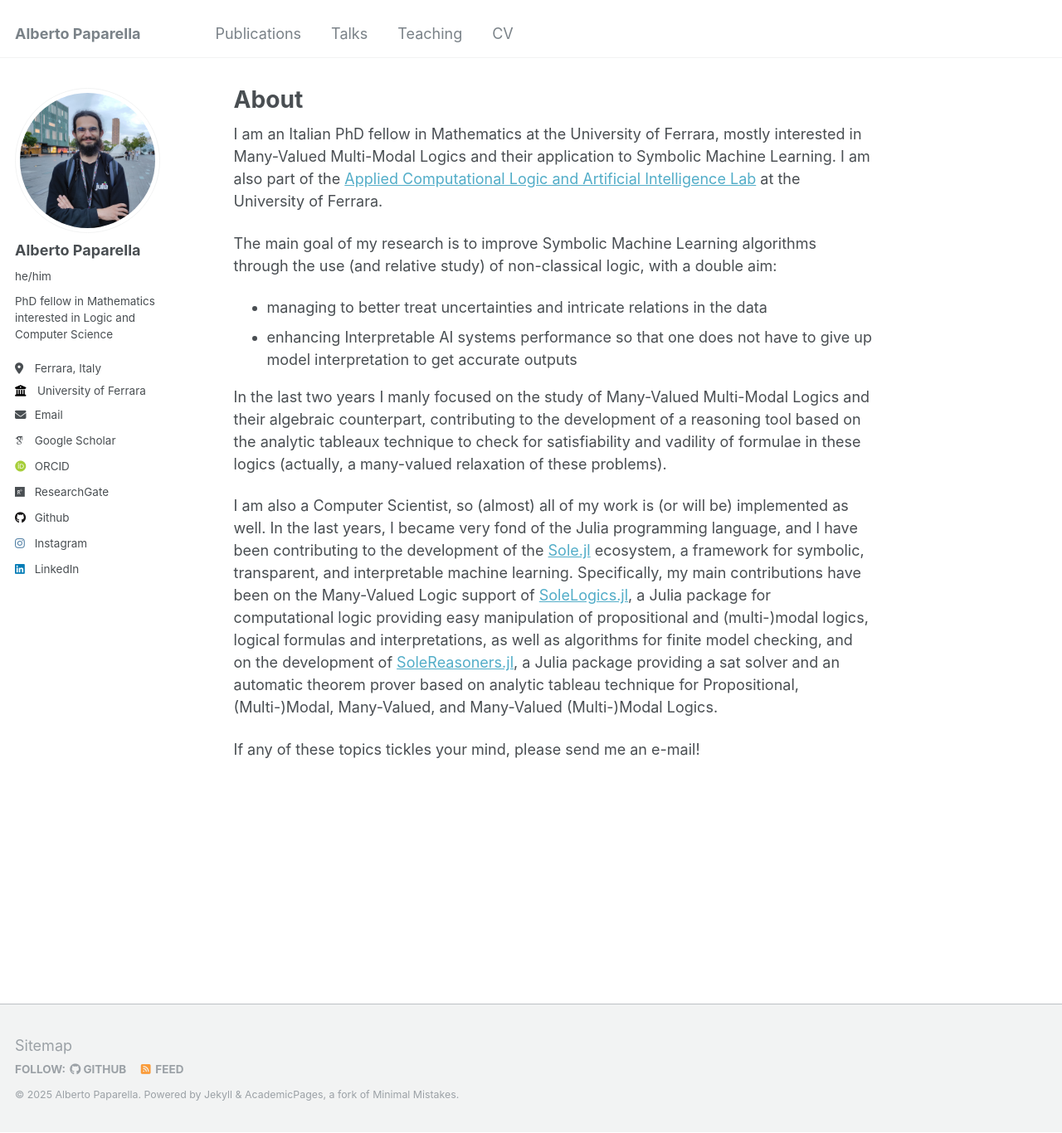
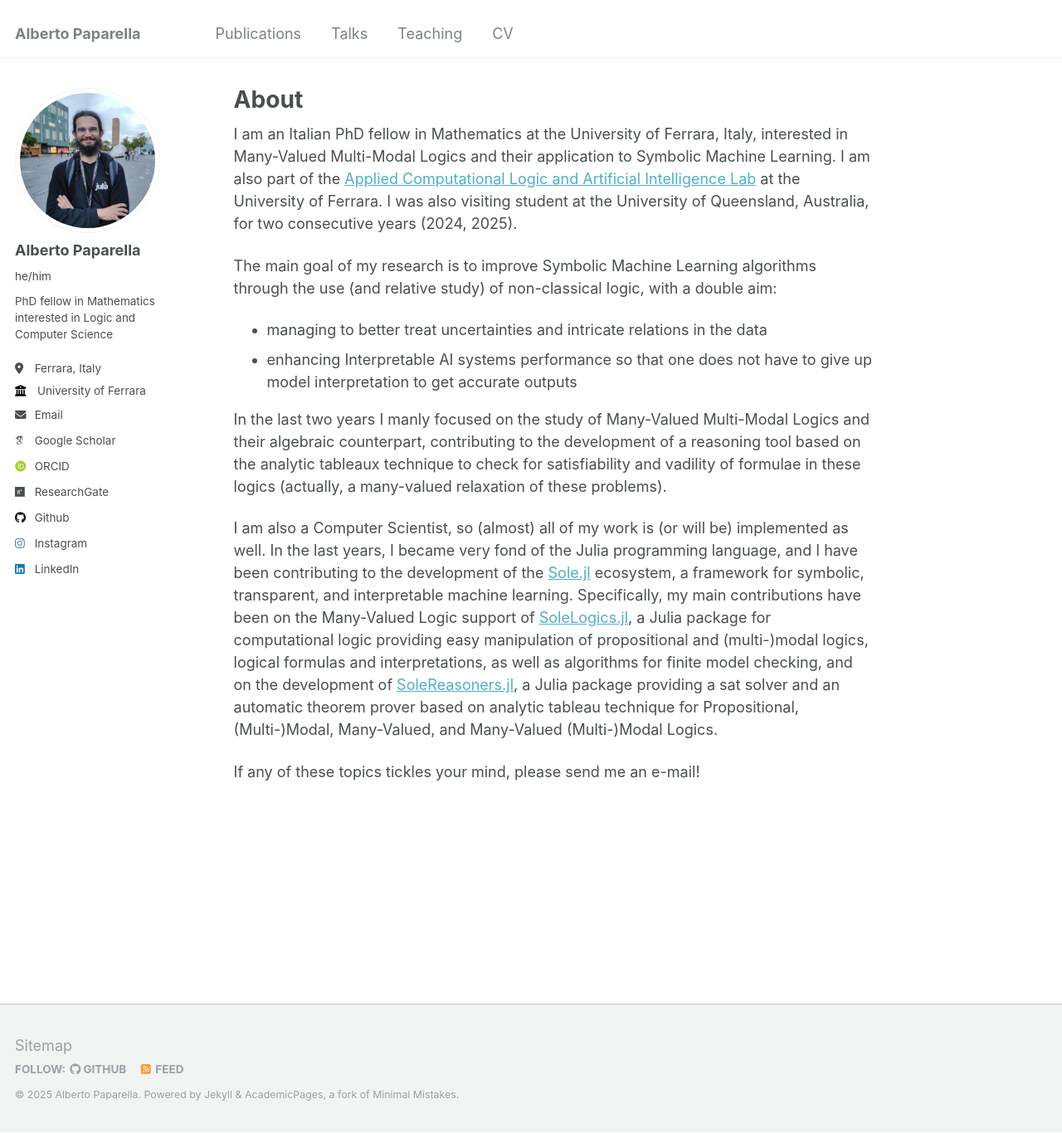
Before and after one commit to alberto-paparella/alberto-paparella.github.io, a Jekyll site: the page built from _pages/about.md, in a window 1280 px wide and 1366 px high. Shown: the whole window at 83% size. Built offline with Jekyll 4.4.1, drawn with Linux system fonts in a browser that asks for light colours; some web fonts are replaced.

Commit message:
Updated about

```diff
--- a/_pages/about.md
+++ b/_pages/about.md
@@ -7,11 +7,12 @@ redirect_from:
   - /about.html
 ---
 
-I am an Italian PhD fellow in Mathematics at the University of Ferrara, mostly
+I am an Italian PhD fellow in Mathematics at the University of Ferrara, Italy,
 interested in Many-Valued Multi-Modal Logics and their application to Symbolic
 Machine Learning. I am also part of the
 [Applied Computational Logic and Artificial Intelligence Lab](https://aclai.unife.it/en/)
-at the University of Ferrara.
+at the University of Ferrara. I was also visiting student at the University of
+Queensland, Australia, for two consecutive years (2024, 2025).
 
 The main goal of my research is to improve Symbolic Machine Learning algorithms
 through the use (and relative study) of non-classical logic, with a double aim:
```
